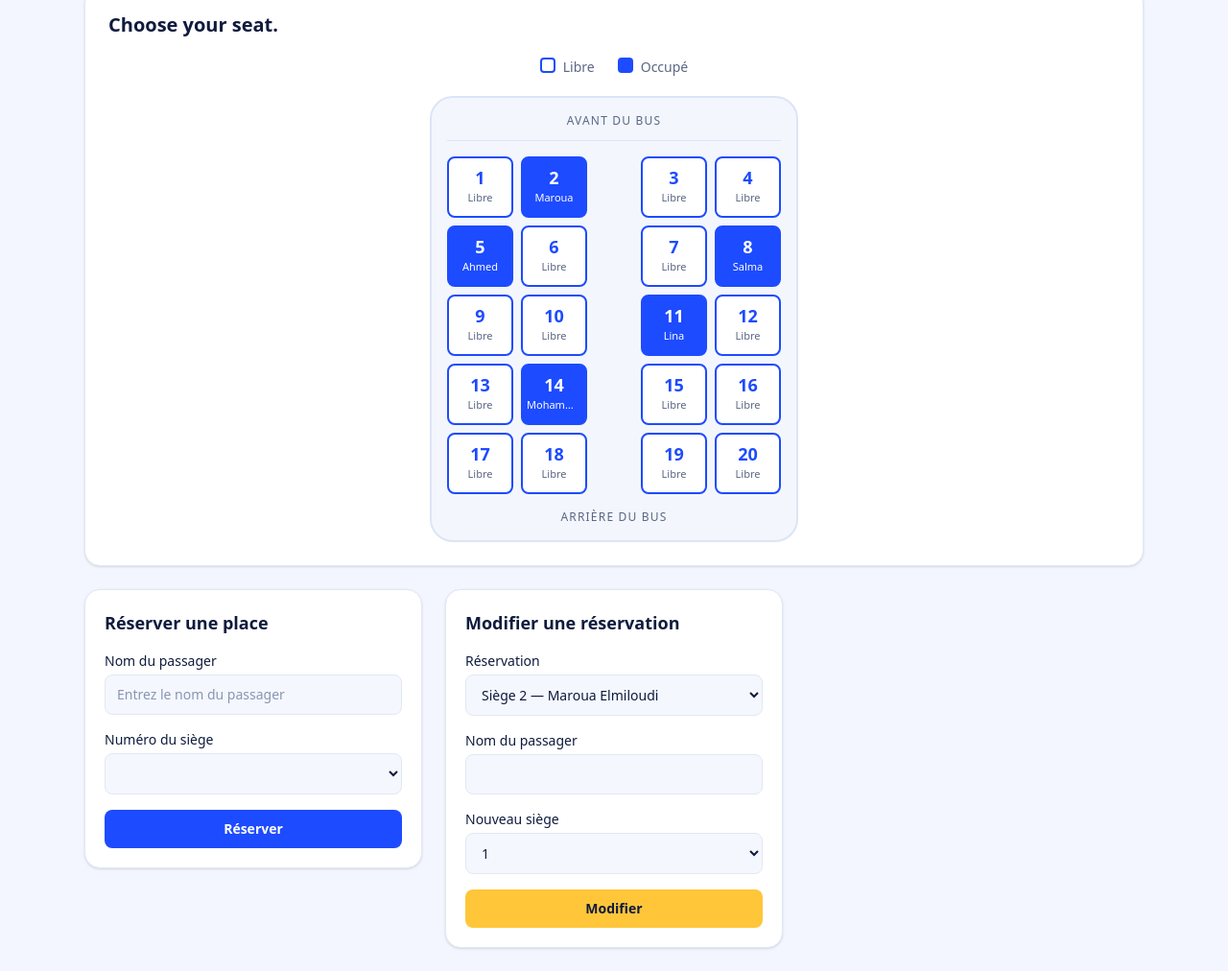
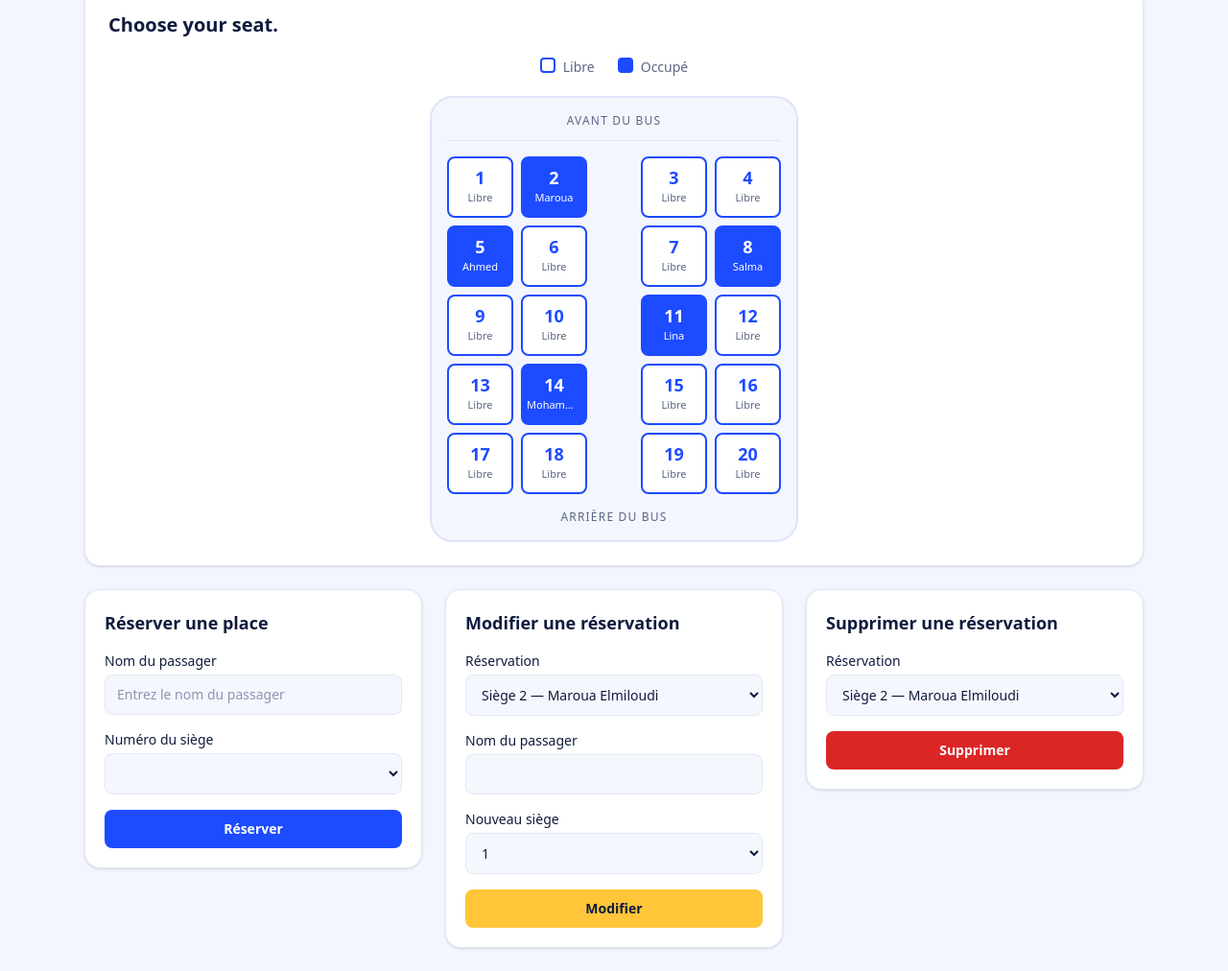
Before and after one commit to MAROUAELMILOUDI/BusDirect, a website: page index.html in a window 1280 px wide. Shown: the part 357-1369 px from the top of the page at 96% size. Drawn offline with nearby package versions, Linux system fonts and the light colour scheme.

Commit message:
Ajouter la formulair du supression

```diff
--- a/index.html
+++ b/index.html
@@ -239,6 +239,22 @@
           <button id="modifierbtn" type="button" class="w-full rounded-lg bg-[#FFC63A] px-4 py-2.5 text-sm font-semibold text-[#0F1B3D] hover:bg-[#F5B511] focus:outline-none focus:ring-2 focus:ring-[#FFC63A] focus:ring-offset-2">Modifier</button>
         </form>
       </section>
+      <section class="shadow rounded-2xl border border-[#E1E8F5] bg-white p-5">
+        <h2 class="text-lg font-bold text-[#0F1B3D]">Supprimer une réservation</h2>
+        <form action="#" class="mt-4 flex flex-col gap-4">
+          <div>
+            <label for="supprimer-reservation" class="block text-sm font-medium text-[#0F1B3D]">Réservation</label>
+            <select id="supprimer-reservation" class="mt-1 w-full rounded-lg border border-[#E1E8F5] bg-[#F4F7FD] px-3 py-2.5 text-sm text-[#0F1B3D] focus:border-[#1D4BFF] focus:outline-none focus:ring-2 focus:ring-[#1D4BFF]/30">
+              <option value="2">Siège 2 — Maroua Elmiloudi</option>
+              <option value="5">Siège 5 — Ahmed</option>
+              <option value="8">Siège 8 — Salma</option>
+              <option value="11">Siège 11 — Lina</option>
+              <option value="14">Siège 14 — Mohammed</option>
+            </select>
+          </div>
+          <button id="suppressionbtn" type="button" class="w-full rounded-lg bg-[#DC2626] px-4 py-2.5 text-sm font-semibold text-white hover:bg-[#B91C1C] focus:outline-none focus:ring-2 focus:ring-[#DC2626] focus:ring-offset-2">Supprimer</button>
+        </form>
+      </section>
     </div>
   </main>
 </body>
```
